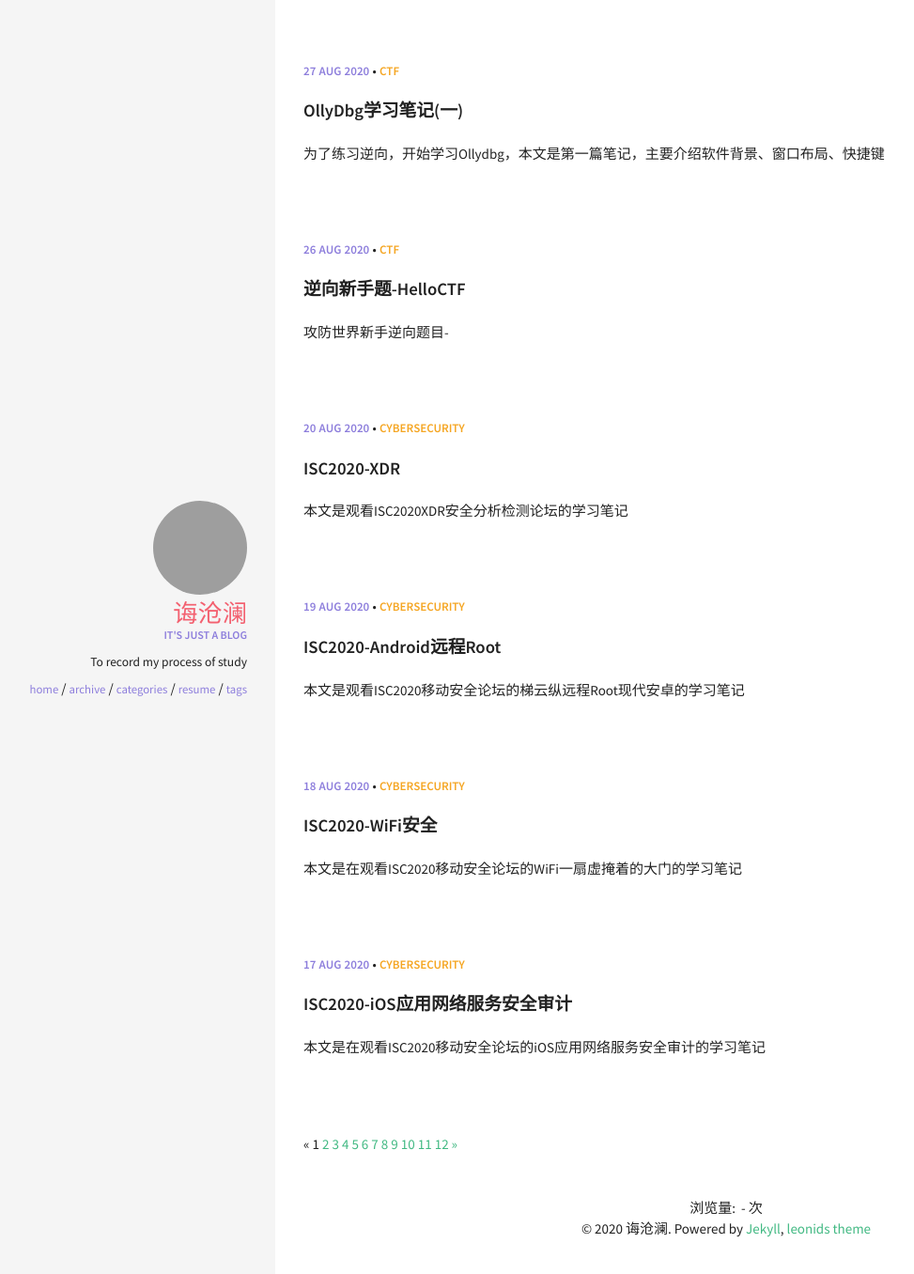
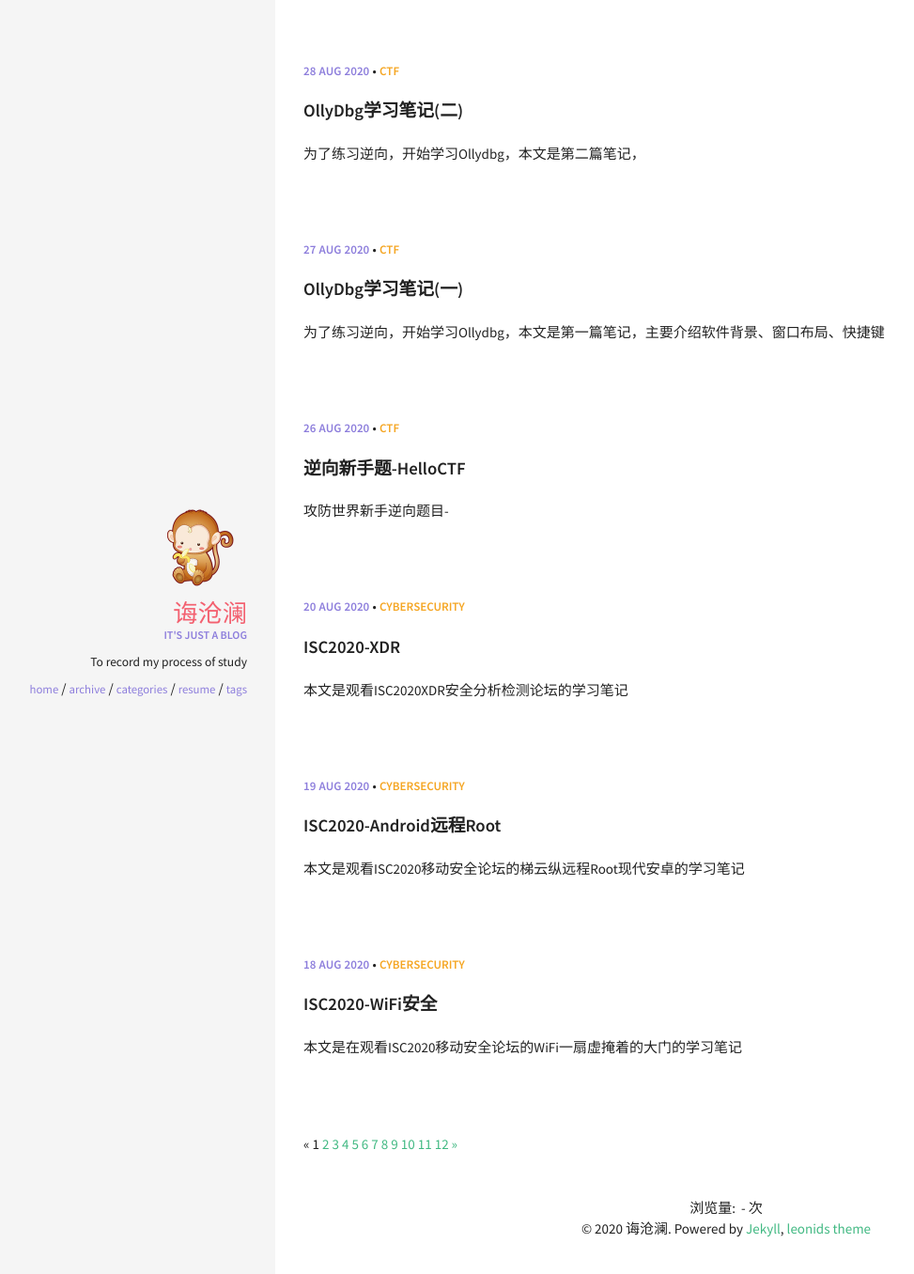
Before and after one commit to MonkeyDatabase/MonkeyDatabase.github.io, a Jekyll site: the page built from index.html, in a window 1280 px wide. Shown: the top 1356 px of the page at 94% size, without its empty margins (27-1000 px from the left). Built offline with Jekyll 4.4.1, drawn with Linux system fonts in a browser that asks for light colours; the list of posts is cut into pages by our own code; comment, search, counter and statistics services are not loaded; part of the change alters nothing that is shown.

Commit message:
commit OllyDbg1

```diff
--- a/_config.yml
+++ b/_config.yml
@@ -42,7 +42,7 @@ plugins:
 #
 owner:
   name: 诲沧澜
-  avatar: https://ftp.bmp.ovh/imgs/2020/08/567bdec706d91db9.png
+  avatar: home-logo.png
   job: "It's just a blog"
   bio: "To record my process of study"
   email:
--- /dev/null
+++ b/_posts/2020-08-28-ollydbg.md
@@ -0,0 +1,154 @@
+---
+layout: post
+title: OllyDbg学习笔记(二)
+excerpt: "为了练习逆向，开始学习Ollydbg，本文是第二篇笔记，"
+date:   2020-08-28 07:09:00
+categories: [CTF]
+comments: true
+---
+
+## 学习笔记
+
+### 1、准备工作
+
+破解一个Windows程序要比破解一个Dos程序容易得多，因为Windows系统中，只要API函数被使用，想对那些试图寻找蛛丝马迹的人隐藏一些信息就比较困难了。
+
+假设有一个Windows程序，几千行代码，这几千行代码中其实大部分是对API函数的调用。API是操作系统提供给开发人员的编程接口，如果把操作系统比作一部车，API就是操作这部车的方向盘、油门、刹车、变速器。
+
+因此分析一个程序，采用什么API函数作为切入点就显得比较关键了，这也正是为什么说破解要靠耐心和经验的原因。
+
+### 2、API
+
+| API函数名       | 功能                                                         |
+| --------------- | ------------------------------------------------------------ |
+| GetDlgItemTextA | 获取对话框内容，为ASCII编码                                  |
+| GetDlgItemTextW | 获取对话框内容，为Unicode编码                                |
+| lstrcmp         | 比较字符串，是Windows对字符串比较的api封装，原理上与C语言的strcmp。<br/>当相同时返回0，当不同时，返回第一次不相等的一对字符的差值 |
+
+### 3、调试分析
+
+#### 开始第一个断点配置
+
+设置OllyDbg中断在程序入口点(选项-调试-开始)
+
+* System Breakpoint(系统断点)：OllyDbg使用CreateProcessA加载DEBUG_ONLY_THIS_PROCESS参数运行，程序执行之后会触发一个INT13，在系统空间里
+
+* Entry Point of main module：主模块入口点，即文件的入口点
+
+* WinMain：程序的WinMain()函数入口点
+
+> 在C语言中在程序执行时系统默认最先寻找的函数就是main函数，而在Windows系统中默认最先寻找的就是Winmain()函数。
+>
+> 但是WIndows程序并不一定非要把Winmain()作为程序的入口，可以指定从任意一个函数作为入口，只是通常编译器约定把Winmain作为入口
+
+#### 反汇编窗口详解
+
+* 虚拟地址：
+
+  * 0x0040xxxx等小地址，为用户代码，同一程序的同一条指令在不同系统环境中该值相同
+
+  * 0x77xxxxxx等大地址，为系统API函数，同一程序的同一条指令在不同系统环境中该值不同。
+
+    > 这是因为系统API函数是调用了dll动态链接库，地址是动态连接的，所以不同系统环境可能会不同，但是同一系统环境下重新调试一般会保持相同。
+    >
+    > 而且动态链接库函数的同一指令，它的操作码是一致的，操作数是地址的时候，由于地址动态链接，所以不同的系统环境下操作数可能会不同。
+
+* 机器码：即CPU执行的机器代码
+
+* 汇编指令：与机器代码对应的程序代码
+
+#### 错误示例
+
+通常我们拿到一个程序，会用F8单步步过快速浏览程序，找到目标call下断点，重新调试，逐步定位到我们要找的目标指令，然而在《加密与解密》中TraceMe.exe，采用了输入框，在DialogBoxParamA调用中调用了DialogBoxIndirectParamAorW，之后陷入死循环循环，无论F8多少次在这个call里跳不出来。
+
+其实这个call循环里每次循环都调用了user32的PeekMessageW函数，OllyDbg由于没有user32.lib，所以对user32.dll函数名的解析可能不全，所以可能会显示不出这个函数，而是显示了一个地址。
+
+死循环的原因是因为Windows采用了消息队列机制：
+
+* 别的进程或线程发送消息Message
+* MessageQueue系统消息队列接收消息
+* GetMessage()->DispatchMessage()->GetMessage()......................循环从系统消息队列中获取属于自己的消息并分派自己的消息队列中来，然后由程序自行处理
+
+TraceMe.exe中就是一直在GetMessage()->DispatchMessage()的循环中，因为我们根本没有操作它的窗口，所以并没有向它发送消息，它也就接收不到消息，它就一直在循环里试图获取消息跳不出来。
+
+#### 正确做法
+
+1. TraceMe.exe是要获取输入框的用户名和序列号，那么它很可能使用了GetDlgItemTextA或者GetDlgItemTextW，此时使用Ctrl+G跟踪表达式，输入API函数名可以快速定位到目标地址。
+2. 定位之后发现，在反汇编窗口的最左边子窗口即汇编代码对应的地址窗口有user32的GetDlgItemTextA函数名，那我们就可以直接定位函数，在这个位置F2打一个断点，让那些call在准备期间就被中断。
+3. Ctrl+F2重新加载程序，F9运行，输入窗口顺利弹出，此时输入用户名和序列号，点击Check，就会向消息队列发送消息，程序接收到之后进行处理，而处理这个消息就要调用GetDlgItemTextA函数，所以它被断在了GetDlgItemTextA的门口。
+4. 之后一直F8，直到看到和校验有关的信息。在本例中就是操作我们输入的用户名和序列号，寻找寄存器中某个寄存器出现我们输入的用户名和序列号的指针。
+5. 之后，找到了一个push用户名 push序列号的指令块，之后紧跟着一个call，按照常识，这个call一般就是校验身份的函数。
+6. 暴力破解只需处理该函数的返回值，所以不需要F7单步步入，而是F8单步步过即可。无论它如何验证，总会返回一个值，来表述该身份是否可信。
+7. 任何函数的返回值在汇编中都是存放在**eax**寄存器中，所以关注紧接着的处理eax的指令。在本例中是test eax，eax
+8. 后面有个je指令，应该是用来根据结果跳转，来返回结果的。此时Z=1，所以此时可以双击标志寄存器中的Z标志位，使其为0，就可以跳转到校验通过的路径上执行。(**临时破解完成**)
+9. 双击或者选中跳转指令点击空格，将这条指令修改为nop，令跳转指令失效。
+10. 选中修改后的汇编指令，右键**复制到可执行文件**->选择，此时会弹出可执行文件在内存中的镜像，dump出来就是我们的目标文件，此时在这个窗口，右键**备份**->**保存数据到文件**。(**暴力破解完成**)
+
+> Ctrl+G 不仅可以输入地址，还可以检索API函数名，所以无论选用合适的API函数作为切入点，都可以采用Ctrl+G来快速定位。
+>
+> Ctrl+G定位到的位置实际上是在call这个函数之后准备所有环境的第一条指令
+>
+> Ctrl+G也可以搜索esp+0x???，这种是代码中经常会有这种地址，在数据窗口中可以快速定位到地址，并查看当前地址中存放的地址。
+
+至于为什么断在这，是因为这样既避免了之前的死循环，又找到了核心代码。因为核心代码必定在获取到输入数据之后。
+
+### 5、快捷键
+
+| 快捷键 | 作用                                                         |      |
+| ------ | ------------------------------------------------------------ | ---- |
+| Alt+B  | 打开断点编辑器。选中单一条目，空格切换选中断点状态，del删除选中断点 |      |
+| Space  | 修改选中的汇编指令                                           |      |
+| Ctrl+N | 打开输入表，查看导入的dll中函数的名单，来推断下断点的位置    |      |
+
+### 6、汇编指令
+
+| 汇编指令 | 功能                                                         |
+| -------- | ------------------------------------------------------------ |
+| test     | 将两个操作数进行逻辑与运算，运算结果只用来修改标志位，不会回写 |
+| je       | ZF标志位=1时跳转                                             |
+| jne      | ZF标志位=0时跳转                                             |
+
+### 7、技巧总结
+
+1. F2下断点，Alt+B可以查看所有断点，空格切换断点状态
+2. 当位于某个call中，此时想返回调用这个call的地方时，可以按Ctrl+F9，这样OllyDbg会停在它接下来遇到的第一个返回指令处(ret、retf、iret)，再按一次F8就回到了调用处。
+3. 如果跟进系统DLL提供的API函数中，此时想返回到应用程序领空里，可以按Alt+F9执行返回到用户代码指令。
+4. 领空，实际上就是指某一时刻，CPU执行的指令所在的代码段的所有者。
+5. 0x0040????等小地址一般为可执行文件领空，这些地址在不同系统环境中一般不变。
+6. 0x7C??????等大地址一般为系统DLL领空，这些地址在不同系统环境中可能会发生改变。
+7. 程序从文本框中获取字符串一般采用的是GetDlgItemTextA(GetDlgItemTextW)、GetWindowTextA(GetWindowTextW)。
+8. 使用Ctrl+G快速定位到表达式的位置。
+9. Ctrl+N打开应用程序的导入表，然后查看应用程序总共导入了哪些函数来推断在哪里下断点。
+10. 对于返回值，汇编代码的返回值约定存放在eax中，如果eax不够存放数据，则把数据存到内存的某个位置并把地址存储到eax中。
+
+## 独立思考
+
+### 1. 为什么别人的OllyDbg可以显示出User32模块下的函数名，我的OllyDbg只能显示User32.xxxxxxxx？
+
+发现OllyDbg的调试菜单下有**选择导入库**，这里面有一些lib文件，点击处理之后，这些文件中的函数名能够显示出来了，但是user32仍然没办法解析，之后发现是缺少user32.lib。
+
+每一个库可以被编译为两种形式：
+
+* 动态链接库(产生两个文件，一个lib文件和一个dll文件)
+
+  * 隐式加载：lib文件添加到链接选项，dll放到主程序exe的相同目录下，编译链接即可
+  * 显示加载：不使用lib文件，只在主程序运行时调用LoadLibrary来加载该dll，并使用GetProcAddress来获得dll某函数的指针，最后使用FreeLibrary卸载dll库
+
+* 静态链接库(只产生一个文件lib)
+
+  * 包含该库的所有函数
+  * 当使用该库时，需要将该lib文件添加到链接选项中
+  * 生成的exe包含该lib的全部内容
+
+  其中的区别在于：
+
+  * 将一个库编译成动态链接库时，产生的那个lib的文件内容是该库导出的函数和变量的声明
+  * 将一个库编译成静态链接库时，产生的lib文件包含了该库的所有内容
+
+因此OllyDbg要根据模块内函数的地址偏移解析出函数名的话，少不了lib文件的帮助，因为动态链接库的lib文件内有该库所有的函数和变量声明。
+
+解决方案是找到user32.lib在OllyDbg中调试-选择导入库
+
+## 产生过的疑问
+
+1. 为什么别人的od可以显示出User32模块下的函数名，我的od只能显示User32.xxxxxxxx？
```
